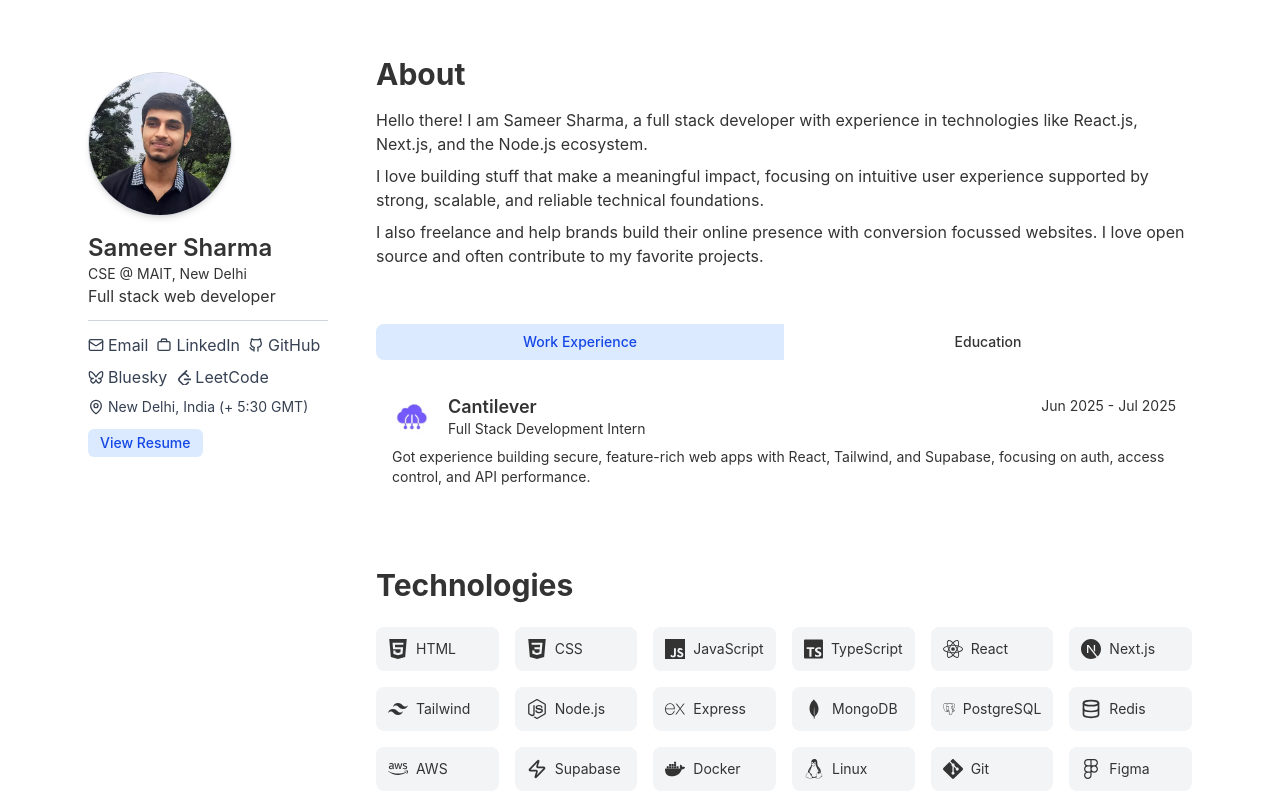
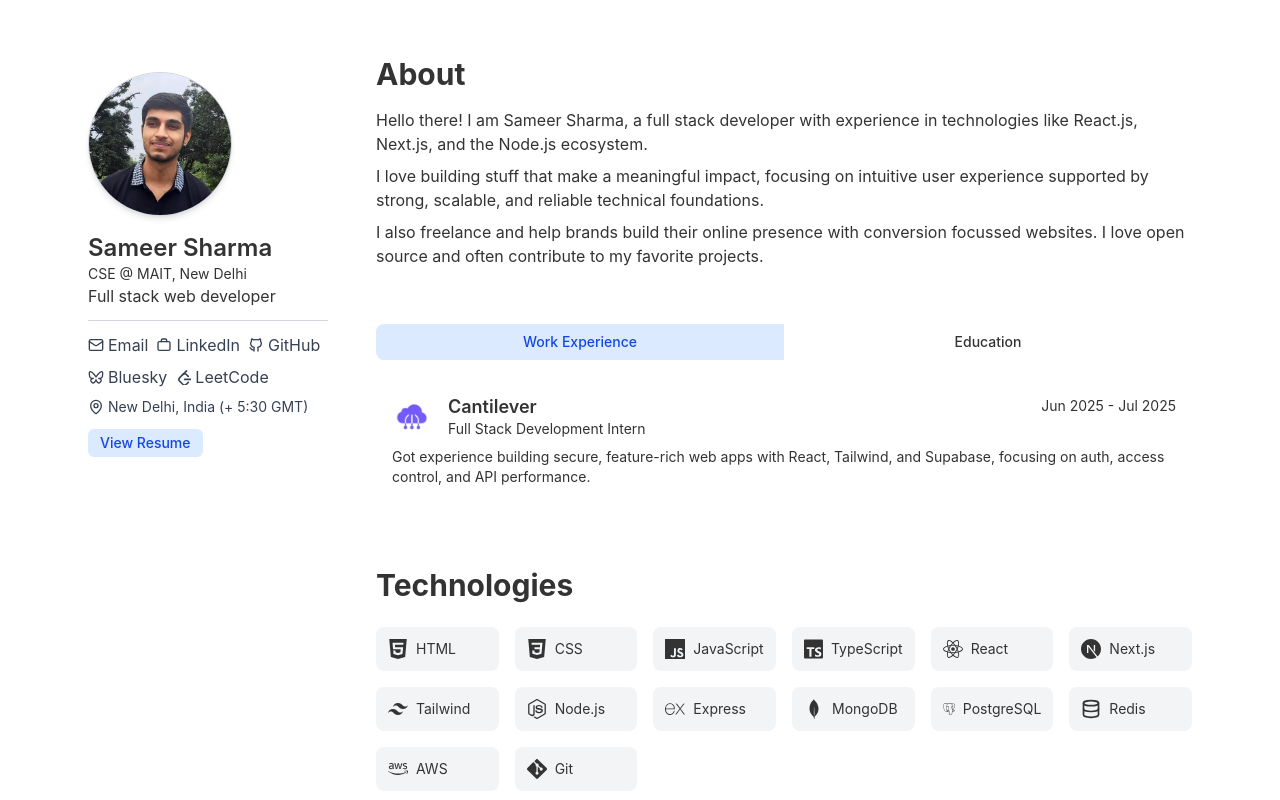
Before and after one commit to sameersharmadev/sameersharmadev, a Next.js app: page / in a window 1280 px wide. Built offline with nearby package versions, Linux system fonts and the light colour scheme.

Commit message:
improve readablity and conciseness

```diff
--- a/components/Projects.jsx
+++ b/components/Projects.jsx
@@ -6,7 +6,7 @@
         live: "https://canverse.sameersharma.me/",
         code: "https://github.com/sameersharmadev/canverse",
         description:
-            "A real-time collaborative whiteboard application that allows users to draw, sketch, and brainstorm ideas together. Built with WebRTC for real-time voice communication and a custom canvas library for drawing features. Users can create rooms, invite others, join voice channels, and work on the canvas simultaneously.",
+            "A real-time collaborative whiteboard application for drawing, sketching, and brainstorming together. Built with WebRTC for voice communication and a custom canvas library. Users can create rooms, invite others, join voice channels, and work on the canvas simultaneously. Used Redis for session management and Socket.io for real-time updates.",
         tags: ["React", "Socket.io", "WebRTC", "Redis"],
         screens: 4,
     },
@@ -16,7 +16,7 @@
         live: "https://devlog.sameersharma.me/",
         code: "https://github.com/sameersharmadev/devlog",
         description:
-            "A developer-focused collaborative blogging platform inspired by dev.to, supporting technical writing with a Markdown editor and social features. The platform includes user authentication using JWT and Google OAuth, enabling secure and frictionless sign-ins. I designed features such as public user profiles, threaded comments, and real-time updates powered by Supabase. To enhance discoverability and engagement, I implemented search functionality, trending feeds, image uploads, and SEO-optimized post structures.",
+            "A developer-focused collaborative blogging platform inspired by dev.to, supporting technical writing with a Markdown editor and social features. Includes user authentication via JWT and Google OAuth. Features public user profiles, threaded comments, and community building features. Implemented search functionality, trending feeds, image uploads, and SEO-optimized post structures.",
         tags: ["React", "PostgreSQL", "ShadCN", "TailwindCSS"],
         screens: 6,
     },
@@ -26,7 +26,7 @@
         live: "https://chrono.sameersharma.me/",
         code: "https://github.com/sameersharmadev/chrono",
         description:
-            "A productivity app to help users stay on top of their tasks with reminders, subtasks, and a calendar-based view that tracks progress over time. I handled the backend using Express and PostgreSQL, setting up REST APIs to manage tasks and user data. To keep things smooth and informative, I added a paginated dashboard with weekly summaries and insights. The UI is fully responsive and supports dark/light mode, built with React and Tailwind CSS, with modals for quick task creation and edits.",
+            "A productivity app to manage tasks with reminders, subtasks, and a calendar view. Built the backend with Express and PostgreSQL, creating REST APIs for tasks and user data. Added a paginated dashboard with weekly summaries. The responsive UI, built with React and Tailwind CSS, supports dark/light mode and modals for quick task creation and edits.",
         tags: ["React", "PostgreSQL", "TailwindCSS", "Express"],
         screens: 6,
     },
--- a/components/TechStack.jsx
+++ b/components/TechStack.jsx
@@ -46,11 +46,7 @@
     { name: "PostgreSQL", icon: SiPostgresql },
     { name: "Redis", icon: Database },
     { name: "AWS", icon: AwsIcon },
-    { name: "Supabase", icon: Zap },
-    { name: "Docker", icon: SiDocker },
-    { name: "Linux", icon: SiLinux },
     { name: "Git", icon: SiGit },
-    { name: "Figma", icon: SiFigma },
 ];
 
 export default function TechStack() {
```
